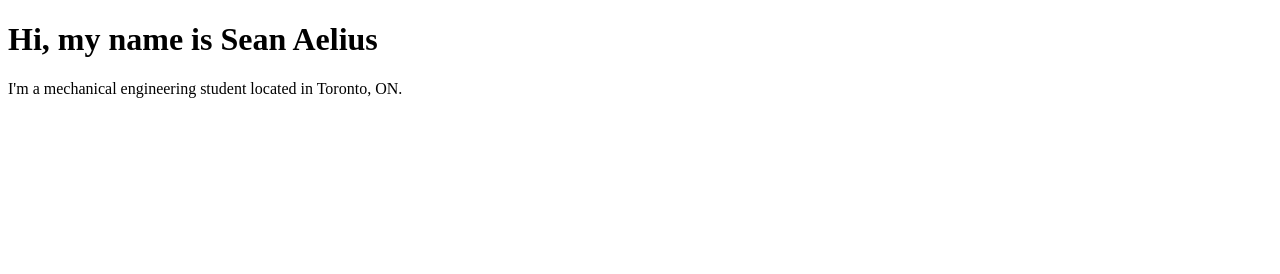
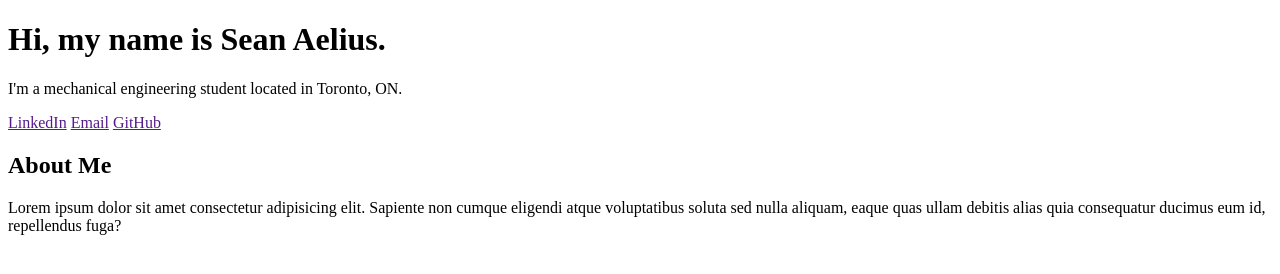
Before and after one commit to seanaelius/website, a plain HTML site: page index.html in a window 1280 px wide. Drawn offline with Linux system fonts and the light colour scheme.

Commit message:
Add social media section Add About me section

```diff
--- a/index.html
+++ b/index.html
@@ -11,9 +11,21 @@
 
 <body>
     <div class="introduction">
-        <h1>Hi, my name is <b>Sean Aelius</b></h1>
+        <h1>Hi, my name is <b>Sean Aelius</b>.</h1>
         <p>I'm a mechanical engineering student located in Toronto, ON.</p>
     </div>
+    <div class="socials">
+        <a href="">LinkedIn</a>
+        <a href="">Email</a>
+        <a href="">GitHub</a>
+    </div>
+    <div class="about-me">
+        <h2>About Me</h2>
+        <p>Lorem ipsum dolor sit amet consectetur adipisicing elit. Sapiente non cumque eligendi atque voluptatibus
+            soluta sed nulla aliquam, eaque quas ullam debitis alias quia consequatur ducimus eum id, repellendus fuga?
+        </p>
+    </div>
+
 </body>
 
 </html>
```
